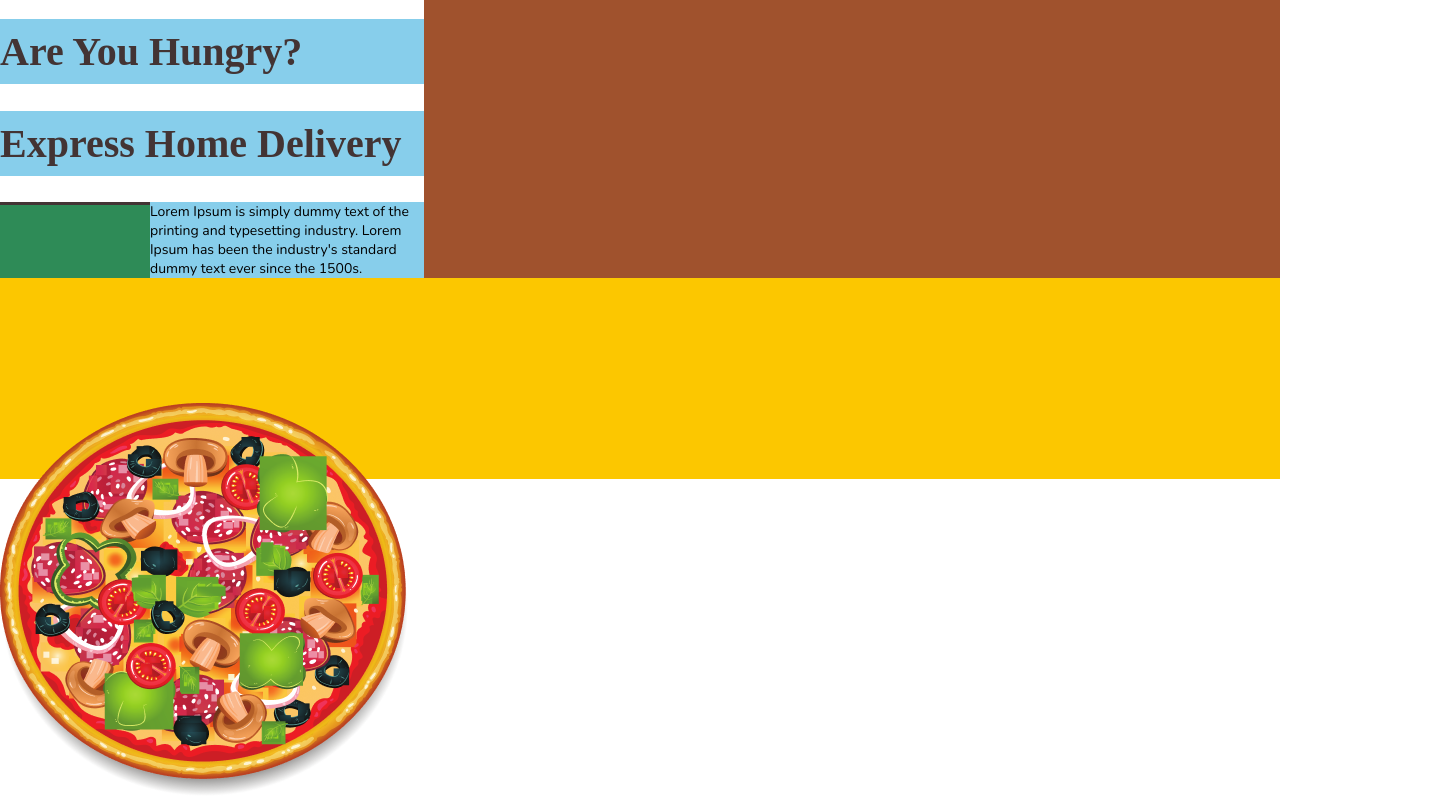
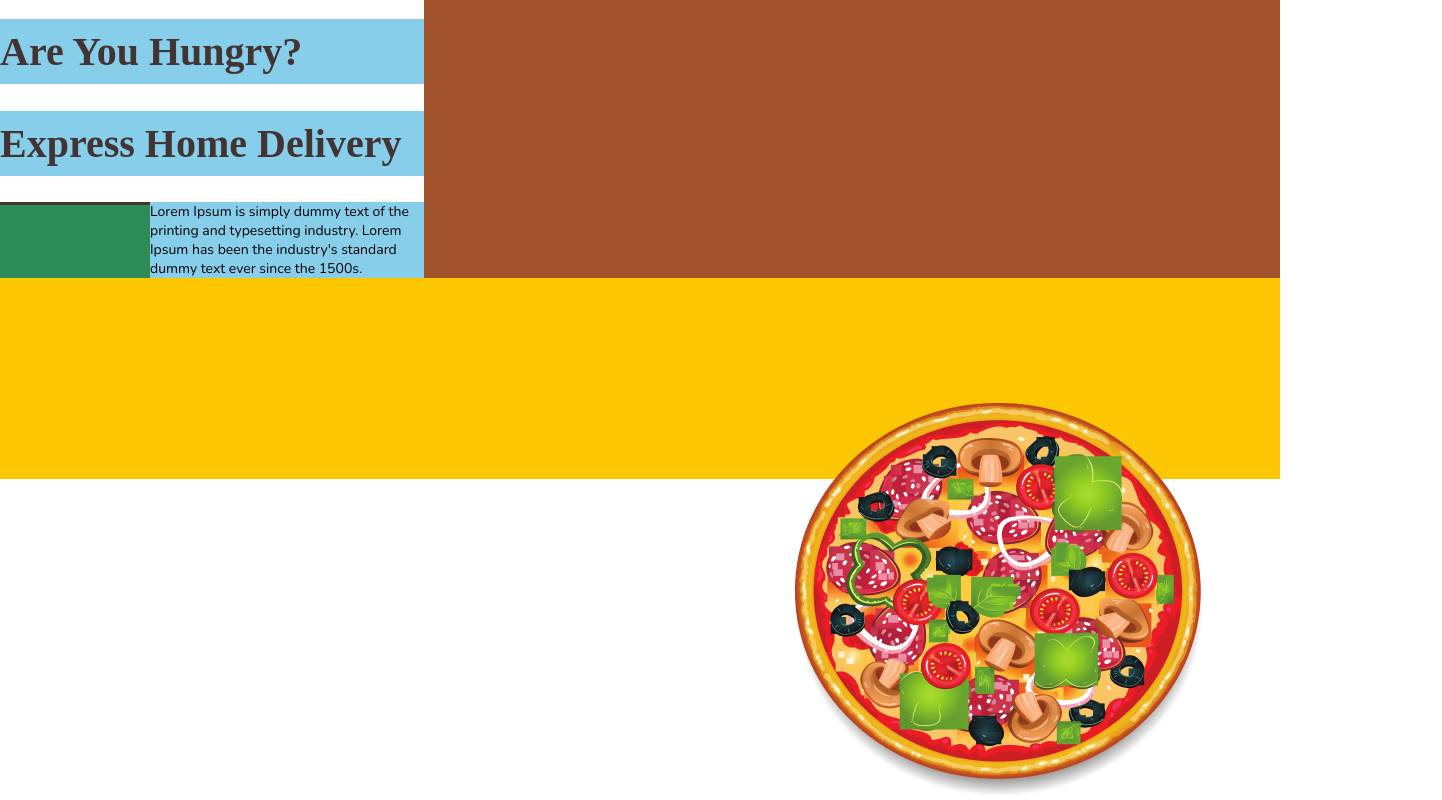
Before and after one commit to rizaruved/waysfood, a React (Create React App) app: page / in a window 1280 px wide. Shown: the part 79-879 px from the top of the page, 1442 px wide, since content can reach past the window. Built offline with nearby package versions, Linux system fonts and the light colour scheme; a web font is replaced by a local one.

Commit message:
/ ‘src/App.css’

```diff
--- a/src/App.css
+++ b/src/App.css
@@ -84,4 +84,5 @@
 .mainImage {
   margin-top: 125px;
   margin-right: 239.26px;
+  margin-left: 795px;
 }
```
